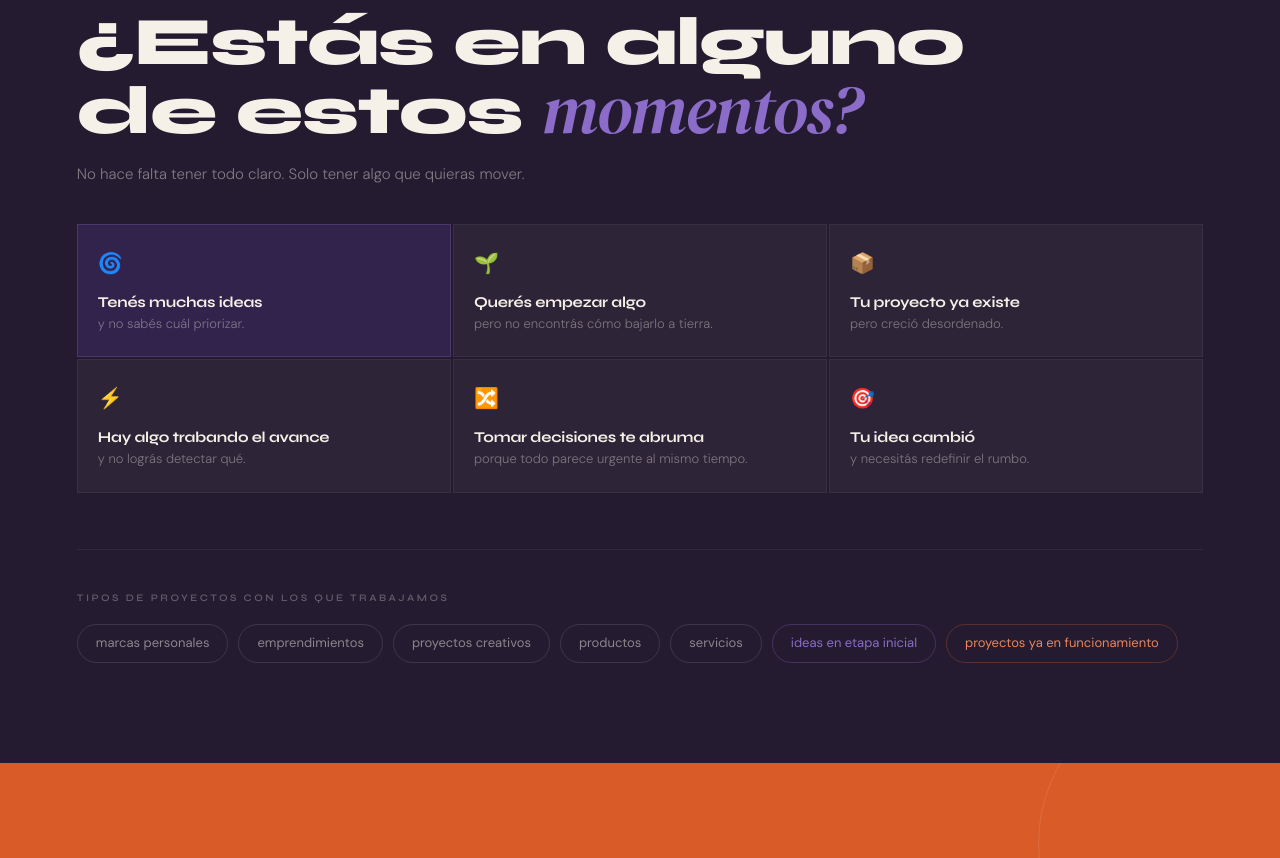
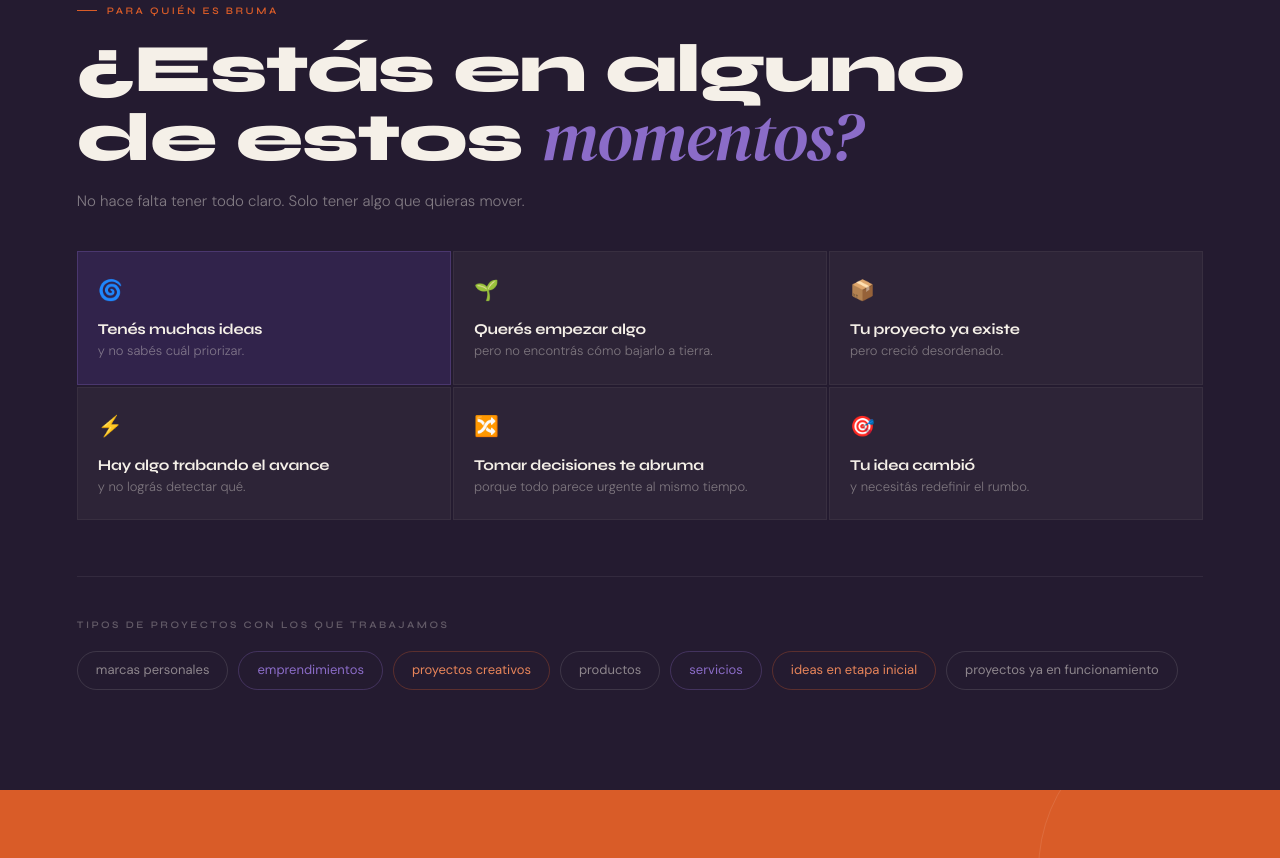
Before and after one commit to brumalabstudioarg/brumalab, a plain HTML site: page index.html in a window 1280 px wide. Shown: the part 3476-4334 px from the top of the page. Drawn offline with Linux system fonts and the light colour scheme.

Commit message:
Update project types and add location details

```diff
--- a/index.html
+++ b/index.html
@@ -293,6 +293,11 @@
     <div class="s-tag">sesión inicial bruma</div>
     <h2 class="s-h2" style="font-size:clamp(32px,7vw,56px);margin-bottom:12px">Un encuentro 1:1<br>para <em>empezar a ver.</em></h2>
     <p style="font-size:15px;color:rgba(245,240,232,0.45);font-weight:300;line-height:1.8;max-width:520px;margin-bottom:8px">Escuchamos tu proyecto, mapeamos el momento y detectamos qué necesita hoy para moverse.</p>
+    <div style="display:flex;gap:12px;margin-bottom:40px;flex-wrap:wrap">
+      <span style="display:flex;align-items:center;gap:7px;font-size:12px;color:rgba(245,240,232,0.45);font-family:'Syne',sans-serif;font-weight:600;letter-spacing:0.5px">📍 Presencial · Buenos Aires</span>
+      <span style="color:rgba(245,240,232,0.2);font-size:12px">·</span>
+      <span style="display:flex;align-items:center;gap:7px;font-size:12px;color:rgba(245,240,232,0.45);font-family:'Syne',sans-serif;font-weight:600;letter-spacing:0.5px">💻 Online · cualquier lugar</span>
+    </div>
     <div class="sesion-steps rv">
       <div class="sesion-step">
         <div class="step-n">01</div>
@@ -407,12 +412,12 @@
       <p class="pills-label">Tipos de proyectos con los que trabajamos</p>
       <div class="pills">
         <span class="pill">marcas personales</span>
-        <span class="pill">emprendimientos</span>
-        <span class="pill">proyectos creativos</span>
+        <span class="pill pill-v">emprendimientos</span>
+        <span class="pill pill-o">proyectos creativos</span>
         <span class="pill">productos</span>
-        <span class="pill">servicios</span>
-        <span class="pill pill-v">ideas en etapa inicial</span>
-        <span class="pill pill-o">proyectos ya en funcionamiento</span>
+        <span class="pill pill-v">servicios</span>
+        <span class="pill pill-o">ideas en etapa inicial</span>
+        <span class="pill">proyectos ya en funcionamiento</span>
       </div>
     </div>
   </div>
```
